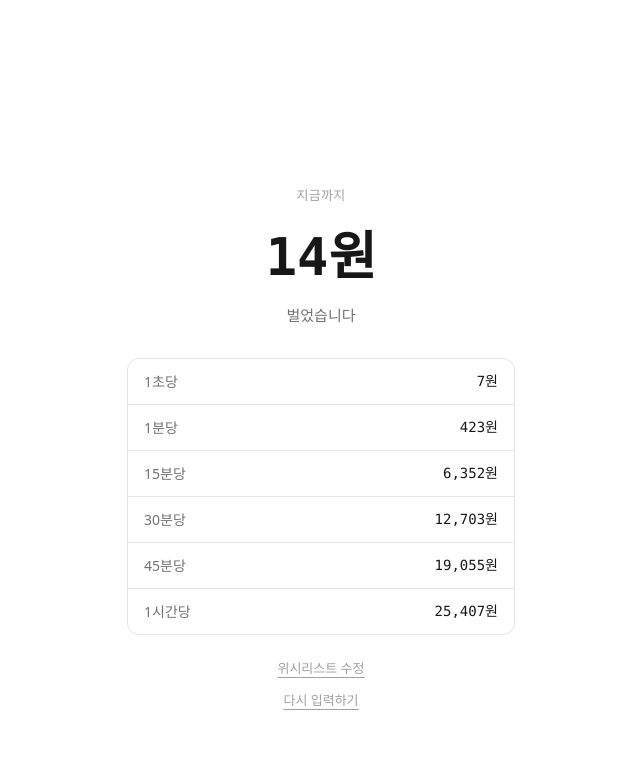
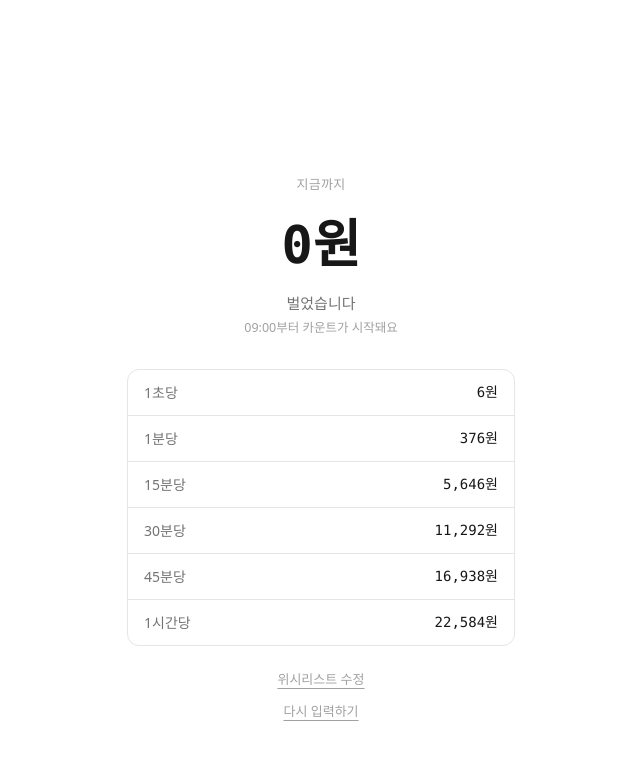
Before and after one commit to Namsanii/salarymeter, a Next.js app: page / in a window 1280 px wide. Both pictures are taken after a click on the button "확인". Shown: the top 760 px of the page, without its empty margins (319-959 px from the left). Built offline with nearby package versions, Linux system fonts and the light colour scheme.

Commit message:
gate earnings to actual work hours

```diff
--- a/components/salarymeter.tsx
+++ b/components/salarymeter.tsx
@@ -63,6 +63,55 @@ function formatDuration(seconds: number): string {
   const days = Math.floor(h / 24);
   const remH = h % 24;
   return remH > 0 ? `${days}일 ${remH}시간` : `${days}일`;
+}
+
+function diffHours(start: string, end: string): number {
+  const [sh, sm] = start.split(":").map(Number);
+  const [eh, em] = end.split(":").map(Number);
+  let diffMin = eh * 60 + em - (sh * 60 + sm);
+  if (diffMin <= 0) diffMin = 8 * 60;
+  return diffMin / 60;
+}
+
+function isWithinWorkWindow(
+  now: Date,
+  start: string,
+  end: string,
+  weekdaysOnly: boolean
+): boolean {
+  if (weekdaysOnly) {
+    const day = now.getDay();
+    if (day === 0 || day === 6) return false;
+  }
+  const [sh, sm] = start.split(":").map(Number);
+  const [eh, em] = end.split(":").map(Number);
+  const startD = new Date(now);
+  startD.setHours(sh, sm, 0, 0);
+  const endD = new Date(now);
+  endD.setHours(eh, em, 0, 0);
+  if (endD <= startD) return false;
+  return now >= startD && now < endD;
+}
+
+function getWorkStatus(
+  now: Date,
+  start: string,
+  end: string,
+  weekdaysOnly: boolean
+): "working" | "before" | "after" | "weekend" {
+  if (weekdaysOnly) {
+    const day = now.getDay();
+    if (day === 0 || day === 6) return "weekend";
+  }
+  const [sh, sm] = start.split(":").map(Number);
+  const [eh, em] = end.split(":").map(Number);
+  const startD = new Date(now);
+  startD.setHours(sh, sm, 0, 0);
+  const endD = new Date(now);
+  endD.setHours(eh, em, 0, 0);
+  if (now < startD) return "before";
+  if (now >= endD) return "after";
+  return "working";
 }
 
 const RATE_INTERVALS: { label: string; seconds: number }[] = [
@@ -154,11 +203,14 @@ export default function SalaryMeter() {
 
   const [salaryManwonDigits, setSalaryManwonDigits] = useState("5000");
   const [workdays, setWorkdays] = useState(() => String(getDefaultWorkdays(currentYear)));
-  const [hours, setHours] = useState("8");
+  const [workStart, setWorkStart] = useState("09:00");
+  const [workEnd, setWorkEnd] = useState("18:00");
+  const [weekdaysOnly, setWeekdaysOnly] = useState(true);
   const [view, setView] = useState<"form" | "result">("form");
   const [startTime, setStartTime] = useState<number | null>(null);
   const [now, setNow] = useState(() => Date.now());
 
+  const [earnedSec, setEarnedSec] = useState(0);
   const [wishlist, setWishlist] = useState<WishItem[]>([]);
   const [newItemName, setNewItemName] = useState("");
   const [newItemPriceDigits, setNewItemPriceDigits] = useState("");
@@ -172,22 +224,29 @@ export default function SalaryMeter() {
 
   useEffect(() => {
     if (view !== "result") return;
-    const id = setInterval(() => setNow(Date.now()), 1000);
+    const id = setInterval(() => {
+      const current = new Date();
+      setNow(current.getTime());
+      if (isWithinWorkWindow(current, workStart, workEnd, weekdaysOnly)) {
+        setEarnedSec((s) => s + 1);
+      }
+    }, 1000);
     return () => clearInterval(id);
-  }, [view]);
+  }, [view, workStart, workEnd, weekdaysOnly]);
 
   const salaryManwon = Number(salaryManwonDigits || "0");
   const salary = salaryManwon * 10000;
   const workdaysNum = Math.max(1, Number(workdays || "0"));
-  const hoursNum = Math.max(0.1, Number(hours || "0"));
+  const hoursNum = Math.max(0.1, diffHours(workStart, workEnd));
 
   const perSecond = salary / (workdaysNum * hoursNum * 3600);
 
-  const earned = useMemo(() => {
-    if (!startTime) return 0;
-    const elapsedSec = (now - startTime) / 1000;
-    return Math.max(0, elapsedSec) * perSecond;
-  }, [now, startTime, perSecond]);
+  const earned = earnedSec * perSecond;
+
+  const workStatus = useMemo(
+    () => getWorkStatus(new Date(now), workStart, workEnd, weekdaysOnly),
+    [now, workStart, workEnd, weekdaysOnly]
+  );
 
   useEffect(() => {
     if (view !== "result") return;
@@ -287,6 +346,7 @@ export default function SalaryMeter() {
     setCelebration(null);
     setConfetti([]);
     setEditingWishlist(false);
+    setEarnedSec(0);
     setStartTime(Date.now());
     setNow(Date.now());
     setView("result");
@@ -295,6 +355,7 @@ export default function SalaryMeter() {
   const handleBack = () => {
     setView("form");
     setStartTime(null);
+    setEarnedSec(0);
     celebratedCountRef.current = new Map();
     setCelebration(null);
     setConfetti([]);
@@ -341,7 +402,13 @@ export default function SalaryMeter() {
         <div className="font-mono font-bold text-[clamp(32px,9vw,52px)] text-neutral-900 tabular-nums mb-2 text-center">
           {fmtWon(earned)}원
         </div>
-        <div className="text-[15px] text-neutral-500 mb-8">벌었습니다</div>
+        <div className="text-[15px] text-neutral-500 mb-1">벌었습니다</div>
+        <div className="text-[12.5px] text-neutral-400 mb-8">
+          {workStatus === "working" && "근무 중 · 실시간으로 올라가고 있어요"}
+          {workStatus === "before" && `${workStart}부터 카운트가 시작돼요`}
+          {workStatus === "after" && "오늘 근무 종료 · 내일 다시 올라가요"}
+          {workStatus === "weekend" && "주말 · 카운트가 멈춰있어요"}
+        </div>
 
         <div className="w-full border border-neutral-200 rounded-xl overflow-hidden mb-6">
           {RATE_INTERVALS.map((r, i) => (
@@ -549,13 +616,33 @@ export default function SalaryMeter() {
         </div>
 
         <div>
-          <label className="block text-[13px] text-neutral-500 mb-1.5">하루 근무시간</label>
-          <input
-            type="number"
-            value={hours}
-            onChange={(e) => setHours(e.target.value)}
-            className="w-full border border-neutral-300 text-neutral-900 text-[16px] px-3 py-2.5 rounded-lg outline-none focus:border-neutral-900 text-right font-mono"
-          />
+          <label className="block text-[13px] text-neutral-500 mb-1.5">근무 시간</label>
+          <div className="grid grid-cols-2 gap-2.5">
+            <input
+              type="time"
+              value={workStart}
+              onChange={(e) => setWorkStart(e.target.value)}
+              className="w-full border border-neutral-300 text-neutral-900 text-[15px] px-3 py-2.5 rounded-lg outline-none focus:border-neutral-900 font-mono"
+            />
+            <input
+              type="time"
+              value={workEnd}
+              onChange={(e) => setWorkEnd(e.target.value)}
+              className="w-full border border-neutral-300 text-neutral-900 text-[15px] px-3 py-2.5 rounded-lg outline-none focus:border-neutral-900 font-mono"
+            />
+          </div>
+          <div className="flex items-center gap-2 mt-2.5">
+            <input
+              type="checkbox"
+              id="weekdaysOnly"
+              checked={weekdaysOnly}
+              onChange={(e) => setWeekdaysOnly(e.target.checked)}
+              className="w-[15px] h-[15px] accent-neutral-900"
+            />
+            <label htmlFor="weekdaysOnly" className="text-[12.5px] text-neutral-500">
+              주말은 카운트 멈추기
+            </label>
+          </div>
         </div>
 
         <div className="pt-2 border-t border-neutral-200">
```
